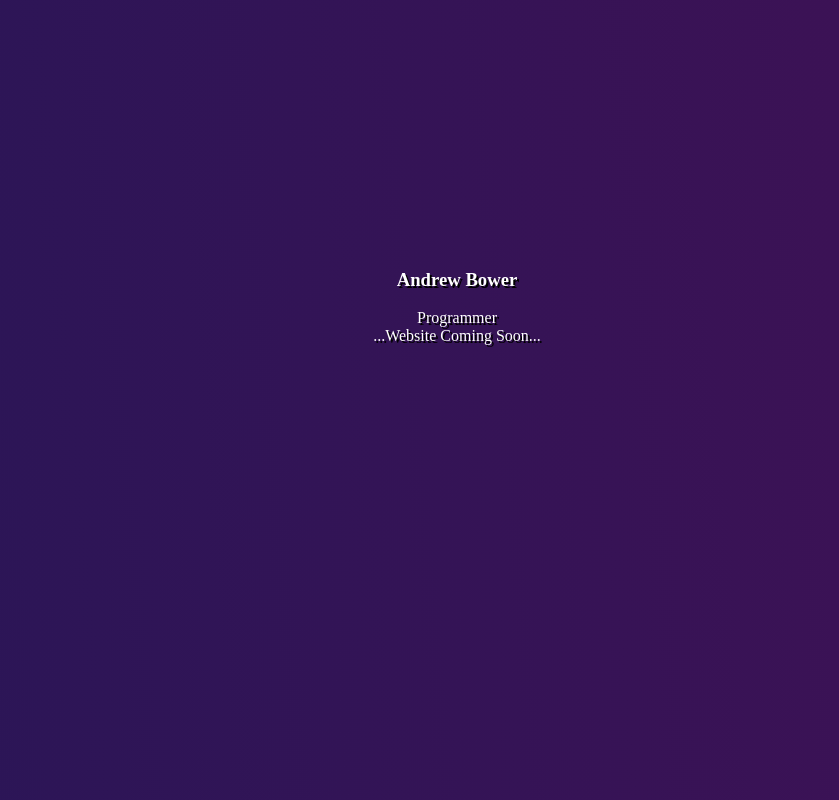
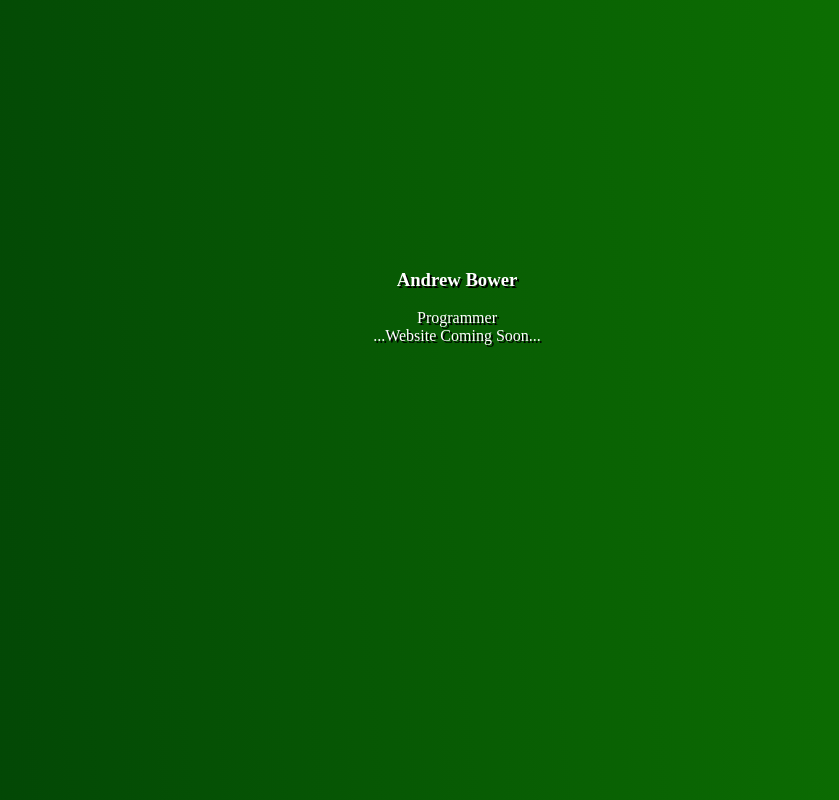
Before and after one commit to AndrewB18/AndrewB18.github.io, a plain HTML site: page index.html in a window 1280 px wide. Shown: the whole page, without its empty margins (183-1022 px from the left). Drawn offline with Linux system fonts and the light colour scheme.

Commit message:
Update index.html

```diff
--- a/index.html
+++ b/index.html
@@ -4,11 +4,12 @@
 
     <style>
          body {
-                  background: #401155; /* For browsers that do not support gradients */
-                  background: -webkit-linear-gradient(85deg, #291657, #401155); /* For Safari 5.1 to 6.0 */
-                  background: -o-linear-gradient(85deg, #291657, #401155); /* For Opera 11.1 to 12.0 */
-                  background: -moz-linear-gradient(85deg, #291657, #401155); /* For Firefox 3.6 to 15 */
-                  background: linear-gradient(85deg, #291657, #401155); /* Standard syntax */
+                  background: #014006; /* For browsers that do not support gradients */
+                  background: -webkit-linear-gradient(85deg, #014006, #0f7901); /* For Safari 5.1 to 6.0 */
+                  background: -o-linear-gradient(85deg, #014006, #0f7901); /* For Opera 11.1 to 12.0 */
+                  background: -moz-linear-gradient(85deg, #014006, #0f7901); /* For Firefox 3.6 to 15 */
+                  background: linear-gradient(85deg, #014006, #0f7901); /* Standard syntax */
+
                }
         center {
                    width: 300px;
```
